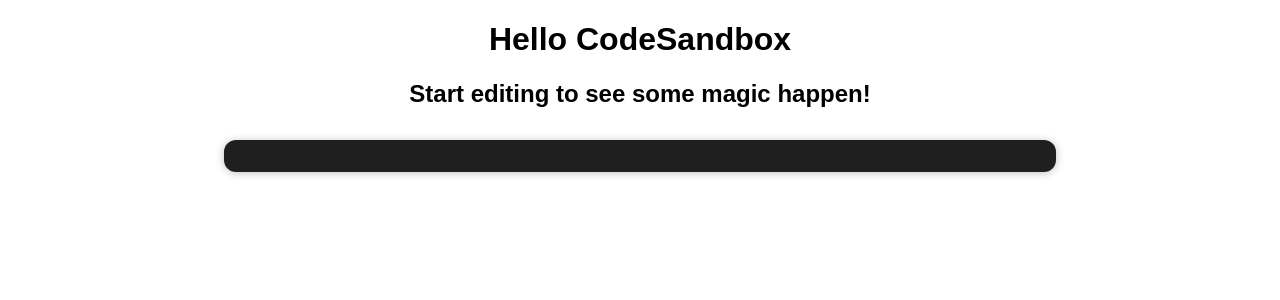
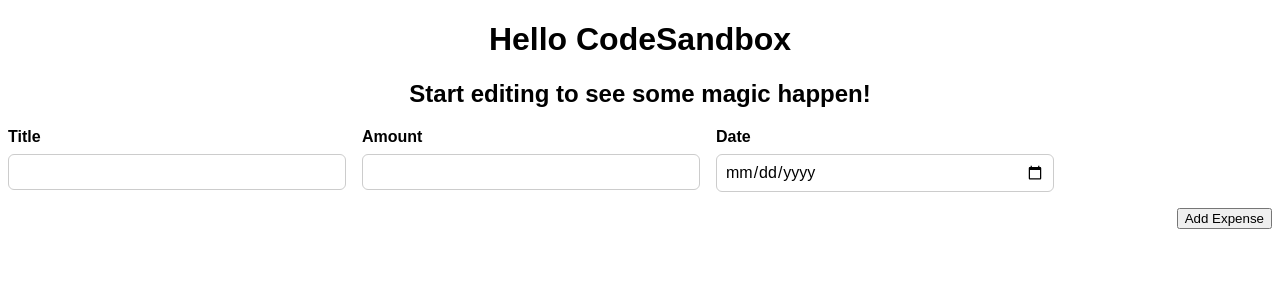
Before and after one commit to Ravikrishna234/React-ExpenseTracker, a React (Create React App) app: page / in a window 1280 px wide. Shown: the top 300 px of the page. Built offline with nearby package versions, Linux system fonts and the light colour scheme.

Commit message:
Victorycommit-2

```diff
--- a/src/App.js
+++ b/src/App.js
@@ -1,12 +1,15 @@
 import "./styles.css";
-import ExpenseItem from "./components/ExpenseItem";
-import Expenses from "./components/Expenses";
+import NewExpense from "./components/NewExpense/NewExpense";
+import ExpenseItem from "./components/Expenses/ExpenseItem";
+import Expenses from "./components/Expenses/Expenses";
 
 export default function App() {
+  const addExpenseHandler = (expense) => {};
   return (
     <div className="App">
       <h1>Hello CodeSandbox</h1>
       <h2>Start editing to see some magic happen!</h2>
+      <NewExpense onAddExpense={addExpenseHandler}></NewExpense>
       <Expenses></Expenses>
     </div>
   );
--- /dev/null
+++ b/src/components/NewExpense/ExpenseForm.css
@@ -0,0 +1,26 @@
+.new-expense__controls {
+  display: flex;
+  flex-wrap: wrap;
+  gap: 1rem;
+  margin-bottom: 1rem;
+  text-align: left;
+}
+
+.new-expense__control label {
+  font-weight: bold;
+  margin-bottom: 0.5rem;
+  display: block;
+}
+
+.new-expense__control input {
+  font: inherit;
+  padding: 0.5rem;
+  border-radius: 6px;
+  border: 1px solid #ccc;
+  width: 20rem;
+  max-width: 100%;
+}
+
+.new-expense__actions {
+  text-align: right;
+}
--- /dev/null
+++ b/src/components/NewExpense/ExpenseForm.js
@@ -0,0 +1,80 @@
+import React, { useState } from "react";
+import "./ExpenseForm.css";
+
+function ExpenseForm(props) {
+  const [enteredTitle, setEnteredTitle] = useState("");
+  const [enteredAmount, setEnteredAmount] = useState("");
+  const [enteredDate, setEnteredDate] = useState("");
+
+  // This is to use 1 state instead of 3 states
+  // const [userInput, setUserInput] = useState({
+  //     enteredTitle: '',
+  //     enteredAmount: '',
+  //     enteredDate: ''
+  // })
+  const titleChangeHandler = (event) => {
+    setEnteredTitle(event.target.value);
+    // We  need to be careful when we update state along with other states because each time we require the update value
+    //
+    //setUserInput((prevState) => {
+    //    return {...prevState, enteredTitle: event.target.value}
+    //})
+  };
+  const amountChangeHandler = (event) => {
+    setEnteredAmount(event.target.value);
+  };
+  const dateChangeHandler = (event) => {
+    setEnteredDate(event.target.value);
+  };
+  const submitHandler = (event) => {
+    event.preventDefault();
+    const expenseData = {
+      title: enteredTitle,
+      amount: enteredAmount,
+      date: new Date(enteredDate),
+    };
+    props.onSaveExpenseData(expenseData);
+    setEnteredTitle("");
+    setEnteredAmount("");
+    setEnteredDate("");
+  };
+  return (
+    <form onSubmit={submitHandler}>
+      <div className="new-expense__controls">
+        <div className="new-expense__control">
+          <label> Title </label>
+          <input
+            type="text"
+            value={enteredTitle}
+            onChange={titleChangeHandler}
+          />
+        </div>
+        <div className="new-expense__control">
+          <label> Amount </label>
+          <input
+            type="number"
+            min="0.01"
+            step="0.01"
+            value={enteredAmount}
+            onChange={amountChangeHandler}
+          />
+        </div>
+        <div className="new-expense__control">
+          <label> Date </label>
+          <input
+            type="date"
+            min="2019-01-01"
+            max="2022-12-31"
+            value={enteredDate}
+            onChange={dateChangeHandler}
+          />
+        </div>
+      </div>
+      <div className="new-expense__actions">
+        <button type="submit"> Add Expense </button>
+      </div>
+    </form>
+  );
+}
+
+export default ExpenseForm;
--- /dev/null
+++ b/src/components/NewExpense/NewExpense.css
@@ -0,0 +1,26 @@
+.new-expense__controls {
+  display: flex;
+  flex-wrap: wrap;
+  gap: 1rem;
+  margin-bottom: 1rem;
+  text-align: left;
+}
+
+.new-expense__control label {
+  font-weight: bold;
+  margin-bottom: 0.5rem;
+  display: block;
+}
+
+.new-expense__control input {
+  font: inherit;
+  padding: 0.5rem;
+  border-radius: 6px;
+  border: 1px solid #ccc;
+  width: 20rem;
+  max-width: 100%;
+}
+
+.new-expense__actions {
+  text-align: right;
+}
--- /dev/null
+++ b/src/components/NewExpense/NewExpense.js
@@ -0,0 +1,20 @@
+import React from "react";
+import ExpenseForm from "./ExpenseForm";
+import "./NewExpense.css";
+
+function NewExpense(props) {
+  const saveExpenseDataHandler = (enteredExpenseData) => {
+    const expenseData = {
+      ...enteredExpenseData,
+      id: Math.floor((Math.random() * 14).toString()),
+    };
+    props.onAddExpense(expenseData);
+  };
+  return (
+    <div className="new-expense">
+      <ExpenseForm onSaveExpenseData={saveExpenseDataHandler}></ExpenseForm>
+    </div>
+  );
+}
+
+export default NewExpense;
--- /dev/null
+++ b/src/components/UI/Card.css
@@ -0,0 +1,3 @@
+/* function Card(props) {
+
+} */
--- /dev/null
+++ b/src/components/UI/Card.js
@@ -0,0 +1,6 @@
+function Card(props) {
+  const classes = "card";
+  return <div className={classes}></div>;
+}
+
+export default Card;
```
